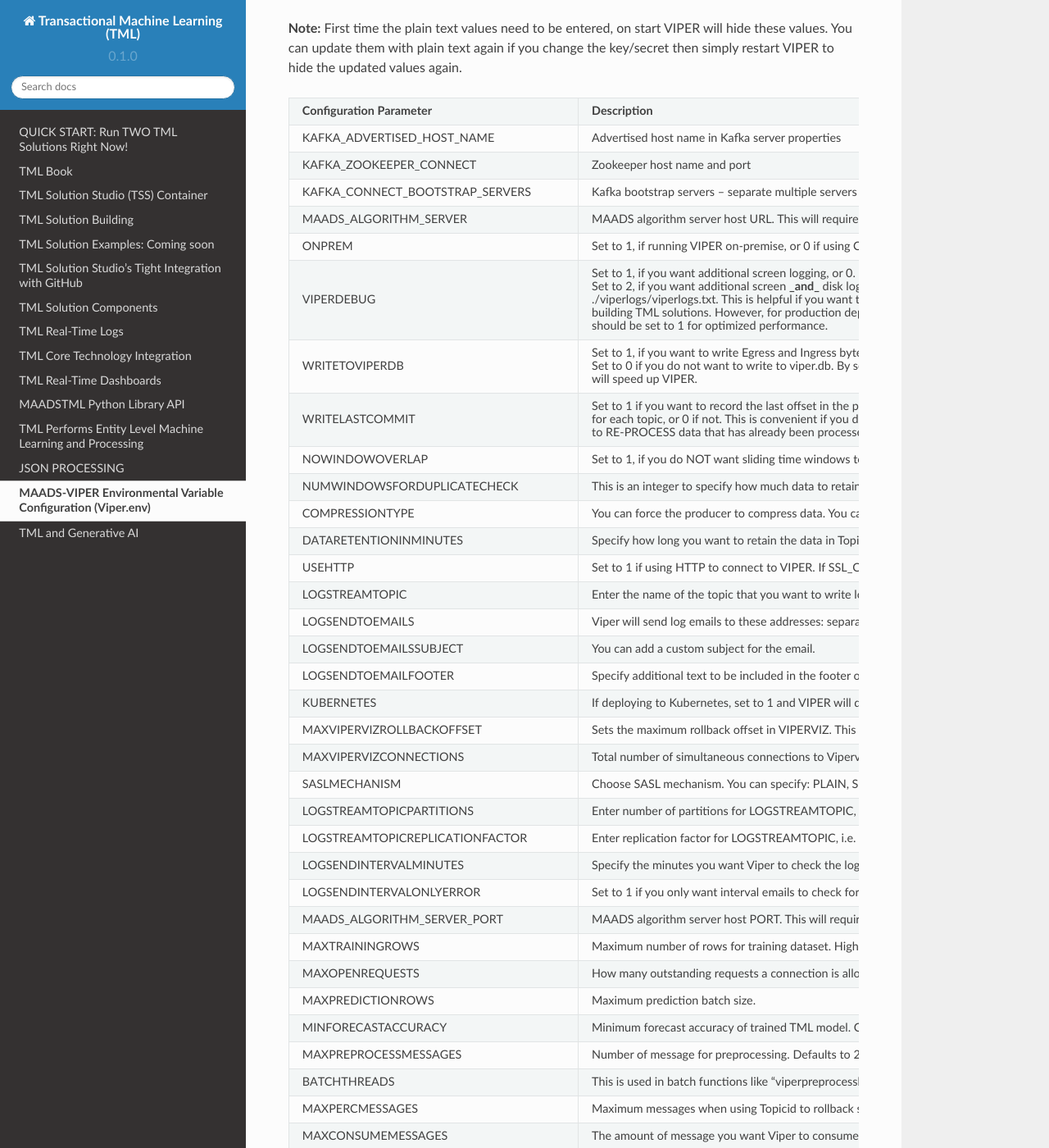
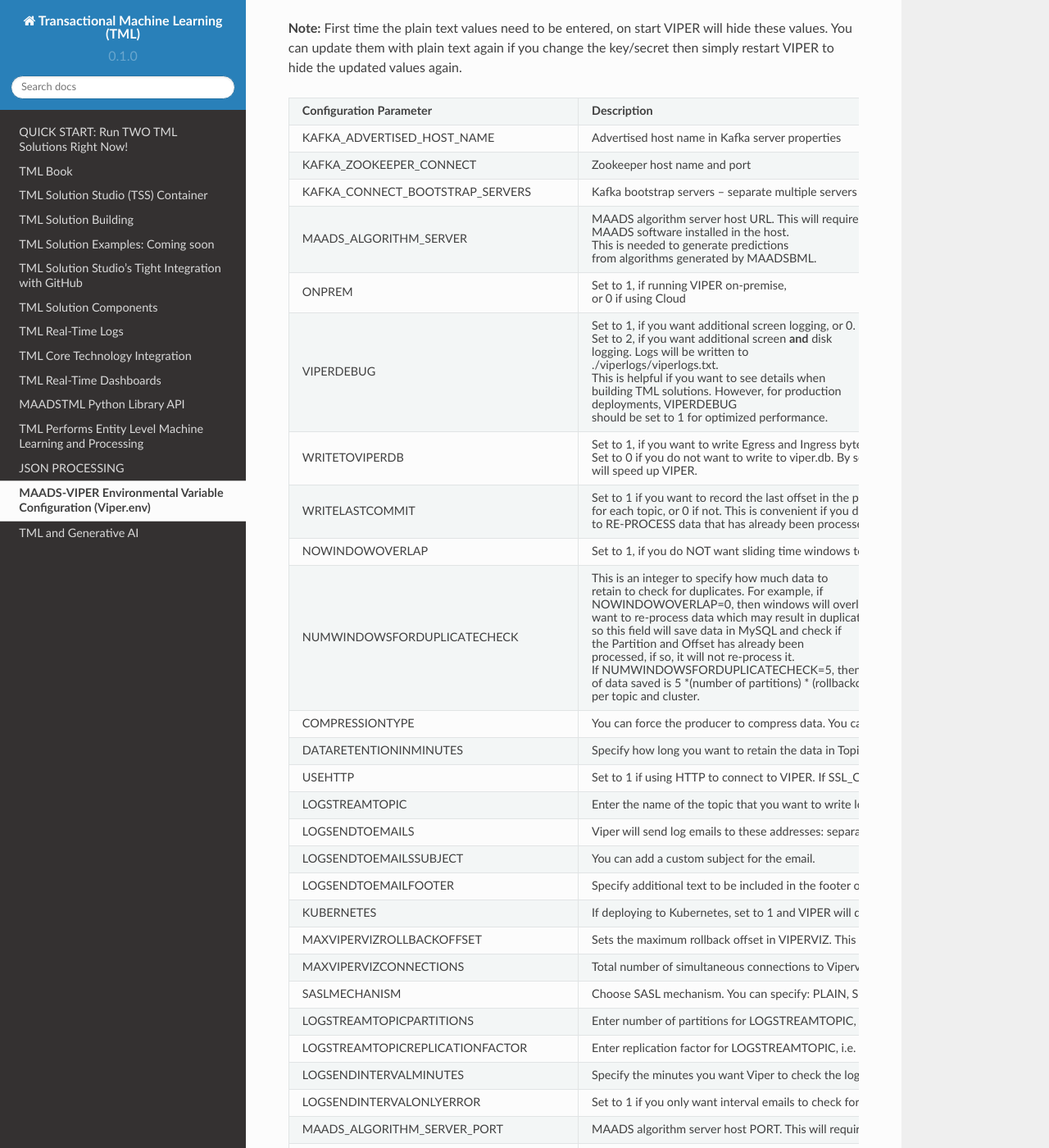
Before and after one commit to smaurice101/readthedocs, a Sphinx documentation site: the page built from docs/source/viper.rst, in a window 1280 px wide and 1400 px high, scrolled down 1787 px. Shown: the whole window at 82% size. Built offline with Sphinx 7.4.7 and the Read the Docs theme 2.0.0, drawn with Linux system fonts in a browser that asks for light colours.

Commit message:
Update viper.rst

```diff
--- a/docs/source/viper.rst
+++ b/docs/source/viper.rst
@@ -64,19 +64,31 @@
    * - KAFKA_CONNECT_BOOTSTRAP_SERVERS
      - Kafka bootstrap servers – separate multiple servers by comma
    * - MAADS_ALGORITHM_SERVER
-     - MAADS algorithm server host URL. This will require MAADS software installed in the host.
-       This is needed to generate predictions from algorithms generated
-       by MAADS.
+     - MAADS algorithm server host URL. This will require
+
+       MAADS software installed in the host.
+
+       This is needed to generate predictions
+
+       from algorithms generated by MAADSBML.
    * - ONPREM
-     - Set to 1, if running VIPER on-premise, or 0 if using Cloud
+     - Set to 1, if running VIPER on-premise,
+
+       or 0 if using Cloud
    * - VIPERDEBUG
      - Set to 1, if you want additional screen logging, or 0.
 
-       Set to 2, if you want additional screen **_and_** disk logging. Logs will be written to
+       Set to 2, if you want additional screen **and** disk
 
-       ./viperlogs/viperlogs.txt. This is helpful if you want to see details when
+       logging. Logs will be written to
 
-       building TML solutions. However, for production deployments, VIPERDEBUG
+       ./viperlogs/viperlogs.txt.
+
+       This is helpful if you want to see details when
+
+       building TML solutions. However, for production
+
+       deployments, VIPERDEBUG
 
        should be set to 1 for optimized performance.
    * - WRITETOVIPERDB
@@ -94,10 +106,25 @@
    * - NOWINDOWOVERLAP
      - Set to 1, if you do NOT want sliding time windows to overlap.
    * - NUMWINDOWSFORDUPLICATECHECK
-     - This is an integer to specify how much data to retain to check for duplicates. For example, if NOWINDOWOVERLAP=0, then windows will overlap, but you do not
-       want to re-process data which may result in duplicates, so this field will save data in MySQL and check if the Partition and Offset has already been
-       processed, if so, it will not re-process it. If NUMWINDOWSFORDUPLICATECHECK=5, then the amount of data saved is 5 \*(number of partitions) \* (rollback
-       offset) per topic and cluster.
+     - This is an integer to specify how much data to
+
+       retain to check for duplicates. For example, if
+
+       NOWINDOWOVERLAP=0, then windows will overlap, but you do not
+
+       want to re-process data which may result in duplicates,
+
+       so this field will save data in MySQL and check if
+
+       the Partition and Offset has already been
+
+       processed, if so, it will not re-process it.
+
+       If NUMWINDOWSFORDUPLICATECHECK=5, then the amount
+
+       of data saved is 5 \*(number of partitions) \* (rollbackoffset)
+
+       per topic and cluster.
    * - COMPRESSIONTYPE
      - You can force the producer to compress data. You can set this to: NONE, SNAPPY, GZIP, LZ4, default is NONE. |
    * - DATARETENTIONINMINUTES
```
